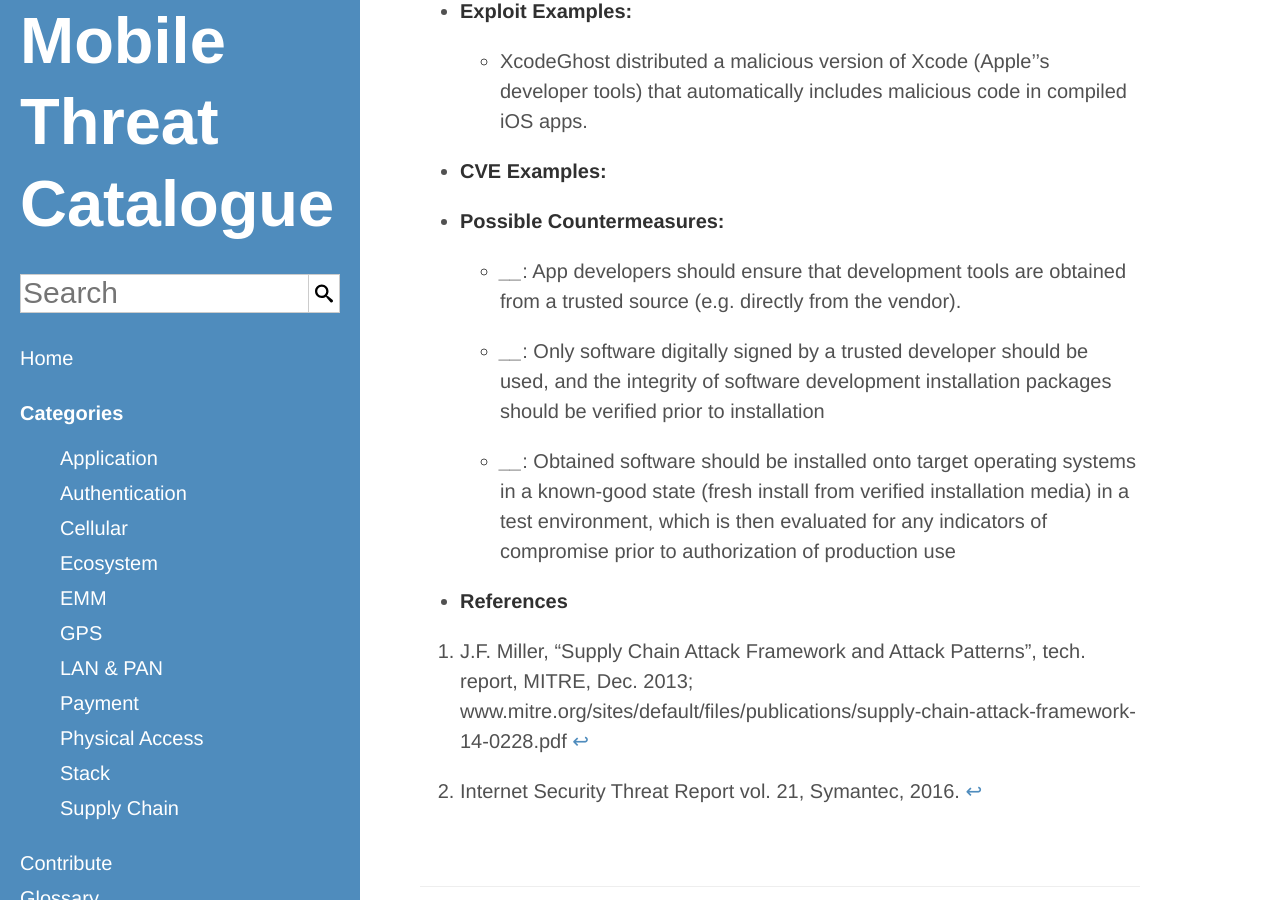
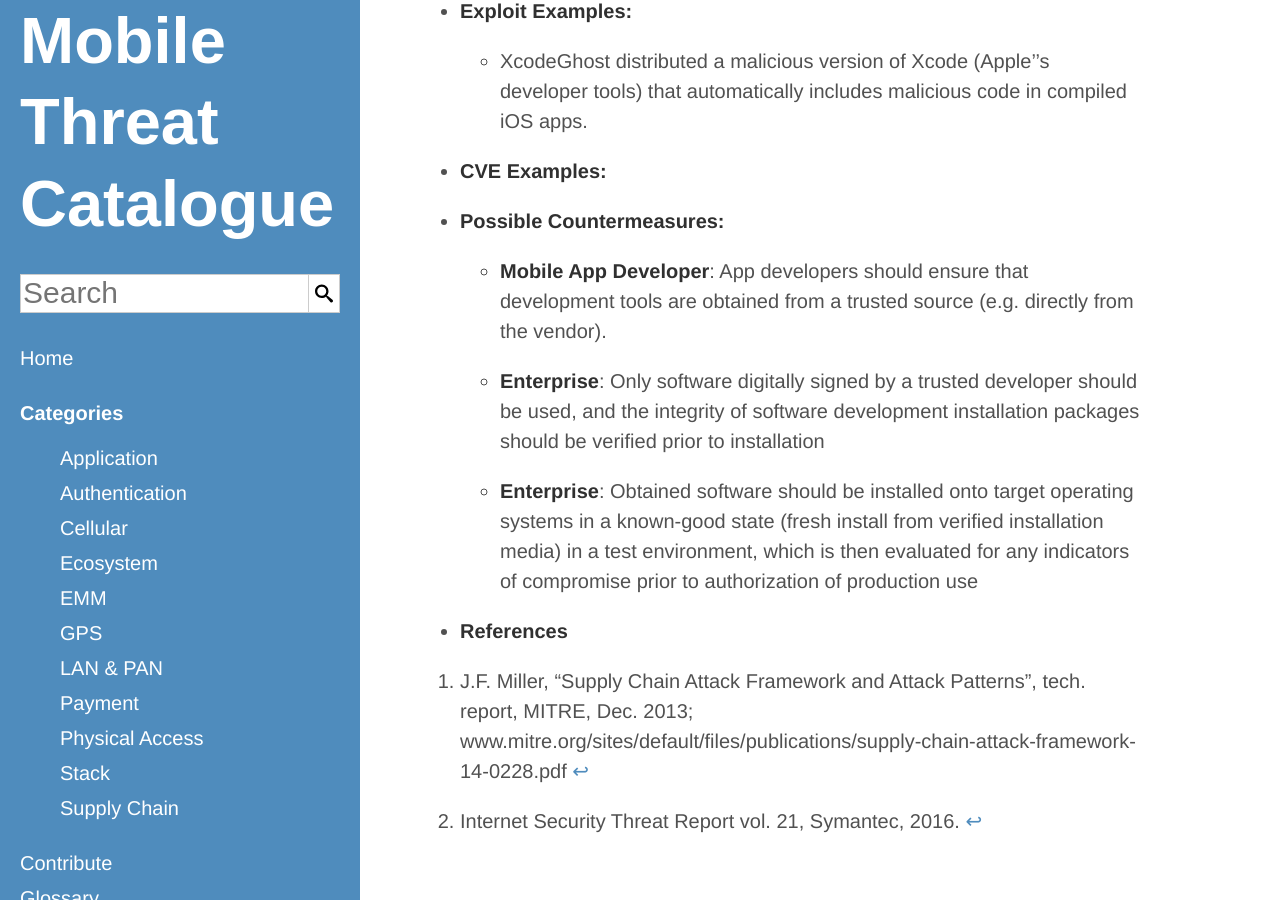
Before and after one commit to usnistgov/mobile-threat-catalogue, a Jekyll site: the page built from _supply-chain-threats/SPC-3.md, in a window 1280 px wide and 900 px high, scrolled down 708 px. Built offline with Jekyll 4.4.1, drawn with Linux system fonts in a browser that asks for light colours.

Commit message:
#13: added actors

```diff
--- a/_supply-chain-threats/SPC-3.md
+++ b/_supply-chain-threats/SPC-3.md
@@ -10,9 +10,9 @@
     CVEExample:
     PossibleCountermeasures:
         "App developers should ensure that development tools are obtained from a trusted source (e.g. directly from the vendor).":
-            -
+            - Mobile App Developer
         "Only software digitally signed by a trusted developer should be used, and the integrity of software development installation packages should be verified prior to installation":
-            -
+            - Enterprise
         "Obtained software should be installed onto target operating systems in a known-good state (fresh install from verified installation media) in a test environment, which is then evaluated for any indicators of compromise prior to authorization of production use":
-            -
+            - Enterprise
 ---
```
